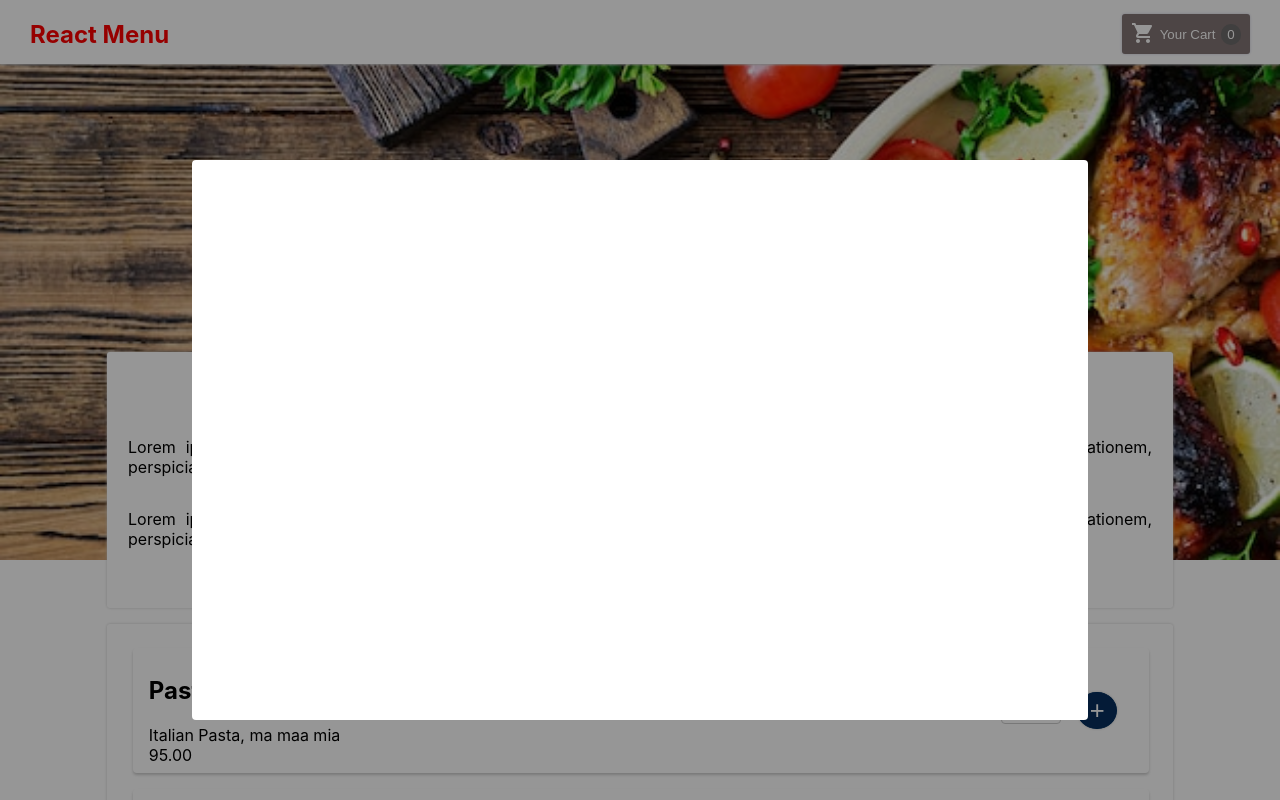
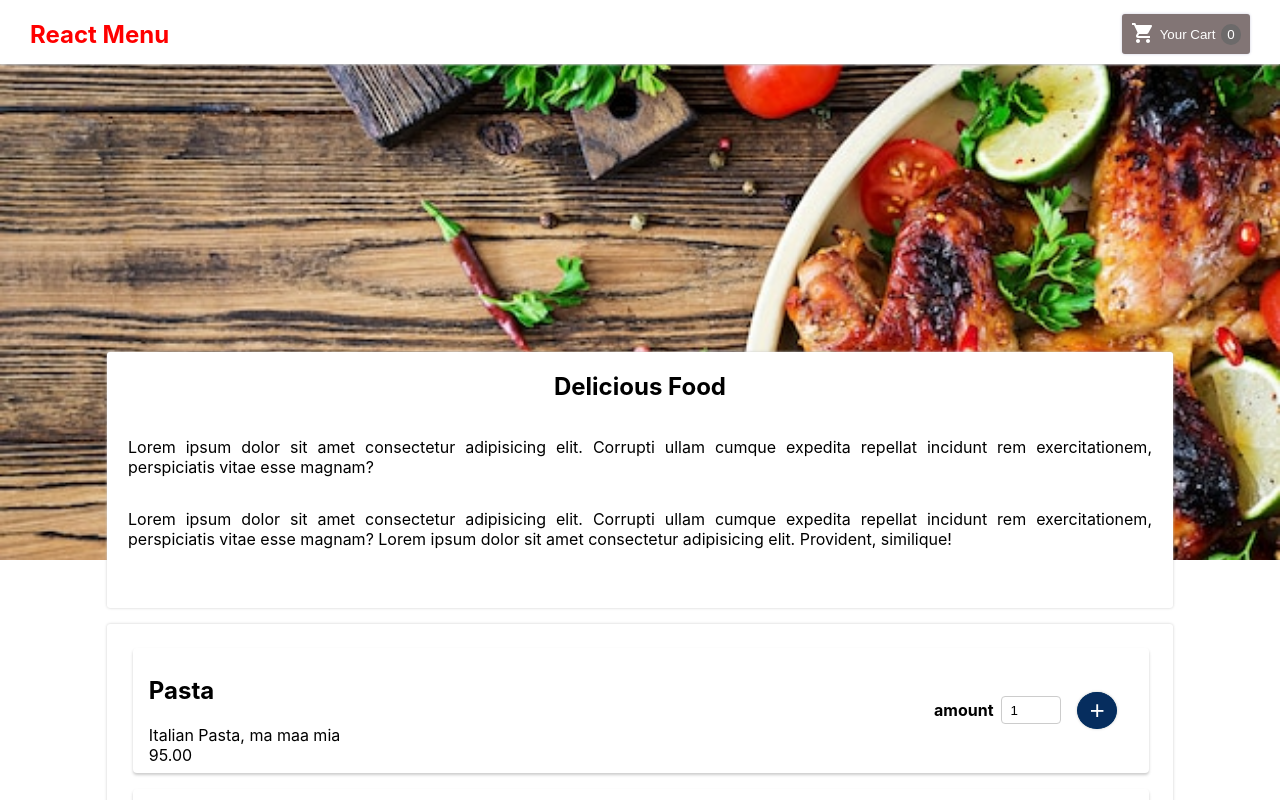
Before and after one commit to safi-n/food-menu, a React (Create React App) app: page / in a window 1280 px wide. Shown: the top 800 px of the page. Built offline with nearby package versions, Linux system fonts and the light colour scheme; the HTML template or start-up script is replaced by a standard one.

Commit message:
Portal created for modal component

```diff
--- a/public/index.html
+++ b/public/index.html
@@ -27,6 +27,7 @@
   </head>
   <body>
     <noscript>You need to enable JavaScript to run this app.</noscript>
+    <div id="overlay"></div>
     <div id="root"></div>
     <!--
       This HTML file is a template.
--- a/src/App.jsx
+++ b/src/App.jsx
@@ -6,7 +6,6 @@ import Modal from './components/UI/Modal';
 function App() {
   return (
     <Fragment>
-      <Modal/>
       <Header />
       <main>
         <Meals/>
--- a/src/components/UI/Modal.jsx
+++ b/src/components/UI/Modal.jsx
@@ -1,10 +1,21 @@
-import React from 'react'
+import React, {Fragment} from 'react'
+import ReactDOM  from 'react';
 import classes from './modal.module.css'
+
+const Backdrop = props => {
+  return <div className={classes.backdrop}></div>;
+}
+const ModalOverlay = props => {
+  return <div className={classes.modal}>{props.children}</div>;
+}
+
 const Modal = props => {
+  const portalElement = document.getElementById('overlay')
   return (
-    <div className={classes.backdrop}>
-      <div className={classes.modal}>{props.children}</div>
-    </div>
+    <Fragment>
+      {ReactDOM.createPortal(<Backdrop/>, portalElement)}
+      {ReactDOM.createPortal(<ModalOverlay>{props.children}</ModalOverlay>, portalElement)}
+    </Fragment>
   )
 }
 
```
